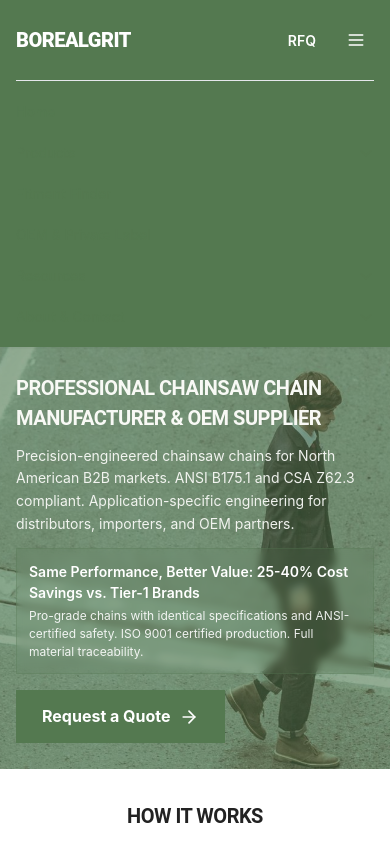
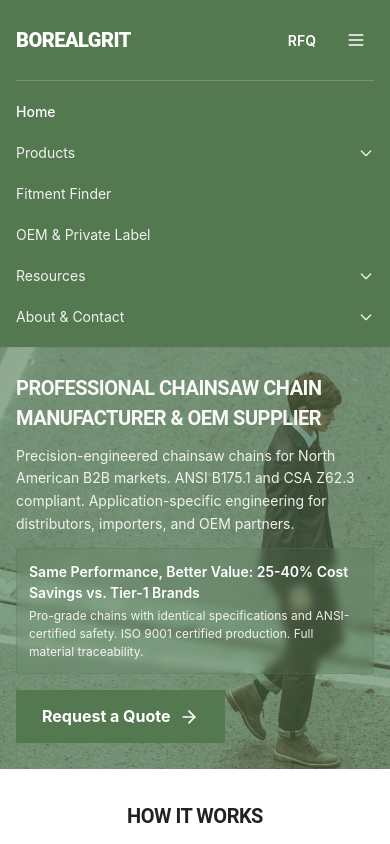
Before and after one commit to LoganOYoung/chainsaw-chain-supplier-borealgrit, a Next.js app: page / in a window 390 px wide. Both pictures are taken after a click on the button "Menu". Shown: the top 844 px of the page. Built offline with nearby package versions, Linux system fonts and the light colour scheme.

Commit message:
Update mobile menu to green background with white text for consistency with desktop header

```diff
--- a/components/Navigation.tsx
+++ b/components/Navigation.tsx
@@ -341,10 +341,10 @@ export default function Navigation() {
             </button>
           </div>
         </div>
-        <div className={`${mobileMenuOpen ? '' : 'hidden'} md:hidden py-3 border-t border-gray-200`}>
+        <div className={`${mobileMenuOpen ? '' : 'hidden'} md:hidden py-3 border-t border-white/20 bg-[#547950]`}>
           <ul className="flex flex-col gap-1 text-sm">
             <li>
-              <Link href="/" className={`block py-2 ${isActive('/') ? 'text-[#547950] font-medium' : 'text-[#547950]/90'}`} onClick={() => setMobileMenuOpen(false)}>
+              <Link href="/" className={`block py-2 ${isActive('/') ? 'text-white font-medium' : 'text-white/90'}`} onClick={() => setMobileMenuOpen(false)}>
                 Home
               </Link>
             </li>
@@ -352,7 +352,7 @@ export default function Navigation() {
               <button
                 type="button"
                 onClick={() => setProductsMenuOpen(!productsMenuOpen)}
-                className={`flex items-center justify-between w-full py-2 ${isProductsActive ? 'text-[#547950] font-medium' : 'text-[#547950]/90'}`}
+                className={`flex items-center justify-between w-full py-2 ${isProductsActive ? 'text-white font-medium' : 'text-white/90'}`}
               >
                 Products
                 <svg
@@ -369,7 +369,7 @@ export default function Navigation() {
                   <li>
                     <Link
                       href="/products"
-                      className={`block py-2 text-sm text-[#547950]/90 ${isActive('/products') && !pathname?.includes('/series-') && !pathname?.includes('/full-chisel') && !pathname?.includes('/low-profile') && !pathname?.includes('/semi-chisel') ? 'text-[#547950] font-medium' : ''}`}
+                      className={`block py-2 text-sm text-white/90 ${isActive('/products') && !pathname?.includes('/series-') && !pathname?.includes('/full-chisel') && !pathname?.includes('/low-profile') && !pathname?.includes('/semi-chisel') ? 'text-white font-medium' : ''}`}
                       onClick={() => {
                         setMobileMenuOpen(false)
                         setProductsMenuOpen(false)
@@ -379,12 +379,12 @@ export default function Navigation() {
                     </Link>
                   </li>
                   <li className="pt-2">
-                    <span className="text-xs font-semibold text-[#547950]/70 uppercase tracking-wide">By Series</span>
+                    <span className="text-xs font-semibold text-white/70 uppercase tracking-wide">By Series</span>
                   </li>
                   <li>
                     <Link
                       href="/products/series-e"
-                      className={`block py-2 text-sm pl-4 text-[#547950]/90 ${isActive('/products/series-e') ? 'text-[#547950] font-medium' : ''}`}
+                      className={`block py-2 text-sm pl-4 text-white/90 ${isActive('/products/series-e') ? 'text-white font-medium' : ''}`}
                       onClick={() => {
                         setMobileMenuOpen(false)
                         setProductsMenuOpen(false)
@@ -396,7 +396,7 @@ export default function Navigation() {
                   <li>
                     <Link
                       href="/products/series-w"
-                      className={`block py-2 text-sm pl-4 text-[#547950]/90 ${isActive('/products/series-w') ? 'text-[#547950] font-medium' : ''}`}
+                      className={`block py-2 text-sm pl-4 text-white/90 ${isActive('/products/series-w') ? 'text-white font-medium' : ''}`}
                       onClick={() => {
                         setMobileMenuOpen(false)
                         setProductsMenuOpen(false)
@@ -408,7 +408,7 @@ export default function Navigation() {
                   <li>
                     <Link
                       href="/products/series-p"
-                      className={`block py-2 text-sm pl-4 text-[#547950]/90 ${isActive('/products/series-p') ? 'text-[#547950] font-medium' : ''}`}
+                      className={`block py-2 text-sm pl-4 text-white/90 ${isActive('/products/series-p') ? 'text-white font-medium' : ''}`}
                       onClick={() => {
                         setMobileMenuOpen(false)
                         setProductsMenuOpen(false)
@@ -418,12 +418,12 @@ export default function Navigation() {
                     </Link>
                   </li>
                   <li className="pt-2">
-                    <span className="text-xs font-semibold text-[#547950]/70 uppercase tracking-wide">By Chain Type</span>
+                    <span className="text-xs font-semibold text-white/70 uppercase tracking-wide">By Chain Type</span>
                   </li>
                   <li>
                     <Link
                       href="/products/full-chisel-325"
-                      className={`block py-2 text-sm pl-4 text-[#547950]/90 ${isActive('/products/full-chisel-325') ? 'text-[#547950] font-medium' : ''}`}
+                      className={`block py-2 text-sm pl-4 text-white/90 ${isActive('/products/full-chisel-325') ? 'text-white font-medium' : ''}`}
                       onClick={() => {
                         setMobileMenuOpen(false)
                         setProductsMenuOpen(false)
@@ -435,7 +435,7 @@ export default function Navigation() {
                   <li>
                     <Link
                       href="/products/low-profile-325"
-                      className={`block py-2 text-sm pl-4 text-[#547950]/90 ${isActive('/products/low-profile-325') ? 'text-[#547950] font-medium' : 'hover:text-[#547950]'}`}
+                      className={`block py-2 text-sm pl-4 text-white/90 ${isActive('/products/low-profile-325') ? 'text-white font-medium' : 'hover:text-[#547950]'}`}
                       onClick={() => {
                         setMobileMenuOpen(false)
                         setProductsMenuOpen(false)
@@ -447,7 +447,7 @@ export default function Navigation() {
                   <li>
                     <Link
                       href="/products/semi-chisel-38"
-                      className={`block py-2 text-sm pl-4 text-[#547950]/90 ${isActive('/products/semi-chisel-38') ? 'text-[#547950] font-medium' : ''}`}
+                      className={`block py-2 text-sm pl-4 text-white/90 ${isActive('/products/semi-chisel-38') ? 'text-white font-medium' : ''}`}
                       onClick={() => {
                         setMobileMenuOpen(false)
                         setProductsMenuOpen(false)
@@ -457,12 +457,12 @@ export default function Navigation() {
                     </Link>
                   </li>
                   <li className="pt-2">
-                    <span className="text-xs font-semibold text-[#547950]/70 uppercase tracking-wide">By Solution</span>
+                    <span className="text-xs font-semibold text-white/70 uppercase tracking-wide">By Solution</span>
                   </li>
                   <li>
                     <Link
                       href="/products/applications/battery-saws"
-                      className={`block py-2 text-sm pl-4 text-[#547950]/90 ${isActive('/products/applications/battery-saws') ? 'text-[#547950] font-medium' : ''}`}
+                      className={`block py-2 text-sm pl-4 text-white/90 ${isActive('/products/applications/battery-saws') ? 'text-white font-medium' : ''}`}
                       onClick={() => {
                         setMobileMenuOpen(false)
                         setProductsMenuOpen(false)
@@ -474,7 +474,7 @@ export default function Navigation() {
                   <li>
                     <Link
                       href="/products/applications/cold-climate"
-                      className={`block py-2 text-sm pl-4 text-[#547950]/90 ${isActive('/products/applications/cold-climate') ? 'text-[#547950] font-medium' : ''}`}
+                      className={`block py-2 text-sm pl-4 text-white/90 ${isActive('/products/applications/cold-climate') ? 'text-white font-medium' : ''}`}
                       onClick={() => {
                         setMobileMenuOpen(false)
                         setProductsMenuOpen(false)
@@ -486,7 +486,7 @@ export default function Navigation() {
                   <li>
                     <Link
                       href="/products/applications/professional-loggers"
-                      className={`block py-2 text-sm pl-4 text-[#547950]/90 ${isActive('/products/applications/professional-loggers') ? 'text-[#547950] font-medium' : ''}`}
+                      className={`block py-2 text-sm pl-4 text-white/90 ${isActive('/products/applications/professional-loggers') ? 'text-white font-medium' : ''}`}
                       onClick={() => {
                         setMobileMenuOpen(false)
                         setProductsMenuOpen(false)
@@ -498,7 +498,7 @@ export default function Navigation() {
                   <li>
                     <Link
                       href="/products/applications/retail-consumer"
-                      className={`block py-2 text-sm pl-4 text-[#547950]/90 ${isActive('/products/applications/retail-consumer') ? 'text-[#547950] font-medium' : ''}`}
+                      className={`block py-2 text-sm pl-4 text-white/90 ${isActive('/products/applications/retail-consumer') ? 'text-white font-medium' : ''}`}
                       onClick={() => {
                         setMobileMenuOpen(false)
                         setProductsMenuOpen(false)
@@ -510,7 +510,7 @@ export default function Navigation() {
                   <li>
                     <Link
                       href="/products/applications/challenging-conditions"
-                      className={`block py-2 text-sm pl-4 text-[#547950]/90 ${isActive('/products/applications/challenging-conditions') ? 'text-[#547950] font-medium' : 'hover:text-[#547950]'}`}
+                      className={`block py-2 text-sm pl-4 text-white/90 ${isActive('/products/applications/challenging-conditions') ? 'text-white font-medium' : 'hover:text-[#547950]'}`}
                       onClick={() => {
                         setMobileMenuOpen(false)
                         setProductsMenuOpen(false)
@@ -523,12 +523,12 @@ export default function Navigation() {
               )}
             </li>
             <li>
-              <Link href="/fitment-finder" className={`block py-2 ${isActive('/fitment-finder') ? 'text-[#547950] font-medium' : 'text-[#547950]/90'}`} onClick={() => setMobileMenuOpen(false)}>
+              <Link href="/fitment-finder" className={`block py-2 ${isActive('/fitment-finder') ? 'text-white font-medium' : 'text-white/90'}`} onClick={() => setMobileMenuOpen(false)}>
                 Fitment Finder
               </Link>
             </li>
             <li>
-              <Link href="/oem-private-label" className={`block py-2 ${isActive('/oem-private-label') ? 'text-[#547950] font-medium' : 'text-[#547950]/90'}`} onClick={() => setMobileMenuOpen(false)}>
+              <Link href="/oem-private-label" className={`block py-2 ${isActive('/oem-private-label') ? 'text-white font-medium' : 'text-white/90'}`} onClick={() => setMobileMenuOpen(false)}>
                 OEM & Private Label
               </Link>
             </li>
@@ -536,7 +536,7 @@ export default function Navigation() {
               <button
                 type="button"
                 onClick={() => setResourcesMenuOpen(!resourcesMenuOpen)}
-                className={`flex items-center justify-between w-full py-2 text-[#547950]/90 ${isResourcesActive ? 'text-[#547950] font-medium' : 'hover:text-[#547950]'}`}
+                className={`flex items-center justify-between w-full py-2 text-white/90 ${isResourcesActive ? 'text-white font-medium' : 'hover:text-[#547950]'}`}
               >
                 Resources
                 <svg
@@ -553,7 +553,7 @@ export default function Navigation() {
                   <li>
                     <Link
                       href="/resources#catalogs"
-                      className={`block py-2 text-sm text-[#547950]/90 ${isActive('/resources') ? 'text-[#547950] font-medium' : ''}`}
+                      className={`block py-2 text-sm text-white/90 ${isActive('/resources') ? 'text-white font-medium' : ''}`}
                       onClick={() => {
                         setMobileMenuOpen(false)
                         setResourcesMenuOpen(false)
@@ -565,7 +565,7 @@ export default function Navigation() {
                   <li>
                     <Link
                       href="/resources#fitment-guides"
-                      className="block py-2 text-sm text-[#547950]/90"
+                      className="block py-2 text-sm text-white/90"
                       onClick={() => {
                         setMobileMenuOpen(false)
                         setResourcesMenuOpen(false)
@@ -577,7 +577,7 @@ export default function Navigation() {
                   <li>
                     <Link
                       href="/quality"
-                      className={`block py-2 text-sm text-[#547950]/90 ${isActive('/quality') ? 'text-[#547950] font-medium' : ''}`}
+                      className={`block py-2 text-sm text-white/90 ${isActive('/quality') ? 'text-white font-medium' : ''}`}
                       onClick={() => {
                         setMobileMenuOpen(false)
                         setResourcesMenuOpen(false)
@@ -589,7 +589,7 @@ export default function Navigation() {
                   <li>
                     <Link
                       href="/resources#packaging"
-                      className="block py-2 text-sm text-[#547950]/90"
+                      className="block py-2 text-sm text-white/90"
                       onClick={() => {
                         setMobileMenuOpen(false)
                         setResourcesMenuOpen(false)
@@ -605,7 +605,7 @@ export default function Navigation() {
               <button
                 type="button"
                 onClick={() => setAboutContactMenuOpen(!aboutContactMenuOpen)}
-                className={`flex items-center justify-between w-full py-2 text-[#547950]/90 ${isAboutContactActive ? 'text-[#547950] font-medium' : 'hover:text-[#547950]'}`}
+                className={`flex items-center justify-between w-full py-2 text-white/90 ${isAboutContactActive ? 'text-white font-medium' : 'hover:text-[#547950]'}`}
               >
                 About & Contact
                 <svg
@@ -622,7 +622,7 @@ export default function Navigation() {
                   <li>
                     <Link
                       href="/about"
-                      className={`block py-2 text-sm text-[#547950]/90 ${isActive('/about') ? 'text-[#547950] font-medium' : ''}`}
+                      className={`block py-2 text-sm text-white/90 ${isActive('/about') ? 'text-white font-medium' : ''}`}
                       onClick={() => {
                         setMobileMenuOpen(false)
                         setAboutContactMenuOpen(false)
@@ -634,7 +634,7 @@ export default function Navigation() {
                   <li>
                     <Link
                       href="/contact"
-                      className={`block py-2 text-sm text-[#547950]/90 ${isActive('/contact') ? 'text-[#547950] font-medium' : ''}`}
+                      className={`block py-2 text-sm text-white/90 ${isActive('/contact') ? 'text-white font-medium' : ''}`}
                       onClick={() => {
                         setMobileMenuOpen(false)
                         setAboutContactMenuOpen(false)
```
